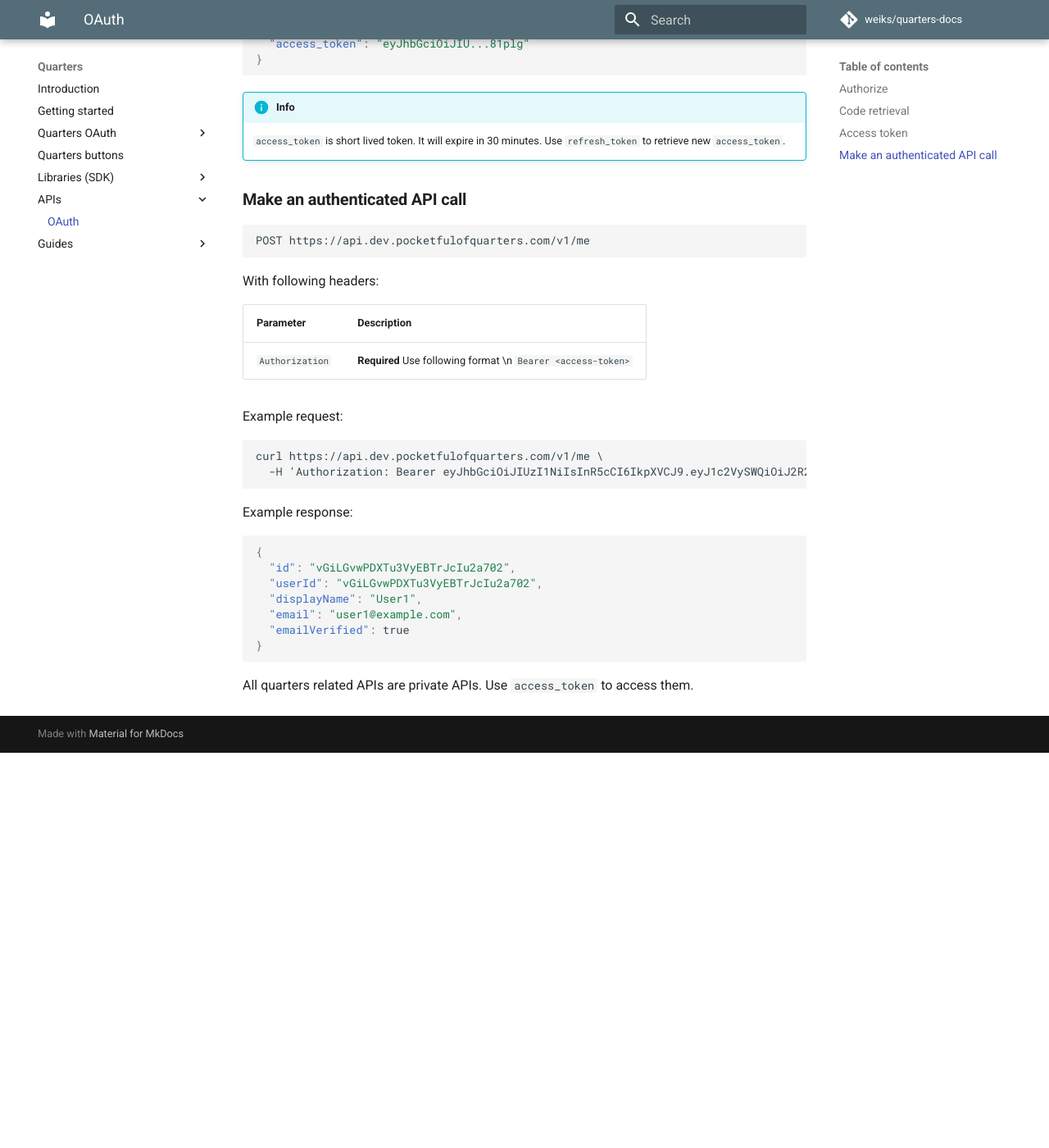
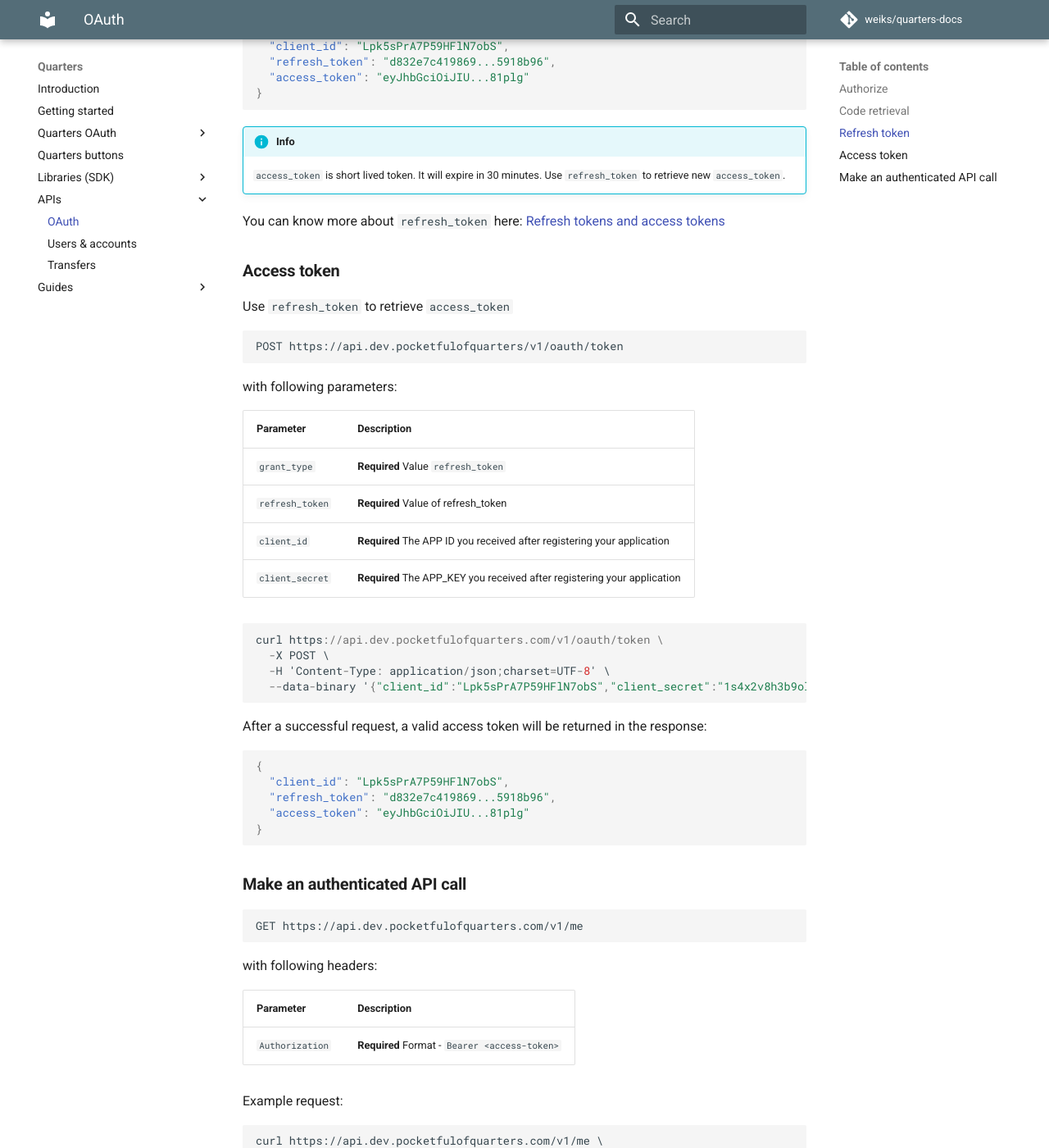
Before and after one commit to weiks/quarters-docs, an MkDocs documentation site: the page built from docs/apis/oauth.md, in a window 1280 px wide and 1400 px high, scrolled down 1567 px. Shown: the whole window at 82% size. Built offline with MkDocs 1.6.1 and Material for MkDocs 9.7.7, drawn with Linux system fonts in a browser that asks for light colours; comment, search, counter and statistics services are not loaded; old or Windows-style settings are respelled for this version of MkDocs; before the commit the page ends 2485 px from its top, so only the background shows below that; some of the changed text lies outside the part shown.

Commit message:
add apis for transfers and user details

````diff
--- a/docs/apis/oauth.md
+++ b/docs/apis/oauth.md
@@ -1,4 +1,6 @@
 # OAuth APIs
+
+OAuth APIS are standard OAuth2 APIs.
 
 * **Authorize URL**: `https://dev.pocketfulofquarters.com/oauth/authorize`
 * **Access Token URL**: `https://dev.pocketfulofquarters.com/oauth/token`
@@ -26,13 +28,13 @@
 | ----------- | ----------------------------------------- |
 | `code`      | Temporary `code` to retrieve access token |
 
-### Access token
+### Refresh token
 
 ```CURL
 POST https://api.dev.pocketfulofquarters/v1/oauth/token
 ```
 
-With following parameters:
+with following parameters:
 
 | Parameter       | Description                                                              |
 | --------------- | ------------------------------------------------------------------------ |
@@ -64,17 +66,53 @@
 
      `access_token` is short lived token. It will expire in 30 minutes. Use `refresh_token` to retrieve new `access_token`.
 
+You can know more about `refresh_token` here: [Refresh tokens and access tokens](../oauth/refresh-tokens.md)
+
+### Access token
+
+Use `refresh_token` to retrieve `access_token`
+
+```CURL
+POST https://api.dev.pocketfulofquarters/v1/oauth/token
+```
+
+with following parameters:
+
+| Parameter       | Description                                                              |
+| --------------- | ------------------------------------------------------------------------ |
+| `grant_type`    | **Required** Value `refresh_token`                                       |
+| `refresh_token` | **Required** Value of refresh_token                                      |
+| `client_id`     | **Required** The APP ID you received after registering your application  |
+| `client_secret` | **Required** The APP_KEY you received after registering your application |
+
+```CURL
+curl https://api.dev.pocketfulofquarters.com/v1/oauth/token \
+  -X POST \
+  -H 'Content-Type: application/json;charset=UTF-8' \
+  --data-binary '{"client_id":"Lpk5sPrA7P59HFlN7obS","client_secret":"1s4x2v8h3b9ollw1pt2afj8knheamvmvv","grant_type":"refresh_token","refresh_token":"eyJhbGciOiJIUzI1Ni....kSTwCpK8zNq8YGrVk_AQu6u4c"}'
+```
+
+After a successful request, a valid access token will be returned in the response:
+
+```json
+{
+  "client_id": "Lpk5sPrA7P59HFlN7obS",
+  "refresh_token": "d832e7c419869...5918b96",
+  "access_token": "eyJhbGciOiJIU...81plg"
+}
+```
+
 ### Make an authenticated API call
 
 ```
-POST https://api.dev.pocketfulofquarters.com/v1/me
+GET https://api.dev.pocketfulofquarters.com/v1/me
 ```
 
-With following headers:
+with following headers:
 
-| Parameter       | Description                                                  |
-| --------------- | ------------------------------------------------------------ |
-| `Authorization` | **Required** Use following format \n `Bearer <access-token>` |
+| Parameter       | Description                                   |
+| --------------- | --------------------------------------------- |
+| `Authorization` | **Required** Format - `Bearer <access-token>` |
 
 Example request:
 
--- a/mkdocs.yml
+++ b/mkdocs.yml
@@ -25,6 +25,8 @@
     - Node (server): 'sdk/node.md'
   - APIs:
     - OAuth: 'apis/oauth.md'
+    - Users & accounts: 'apis/user.md'
+    - Transfers: 'apis/transfer-requests.md'
   - Guides:
     - Create App: 'guides/create-app.md'
     - Login with Quarters (oauth v2): 'guides/login-quarters.md'
````
Also changed, not shown: docs/apis/transfer-requests.md (added, +111 -0 lines), docs/apis/user.md (added, +143 -0 lines), docs/sdk/js.md (+3 -2 lines), docs/sdk/node.md (+1 -1 lines).
